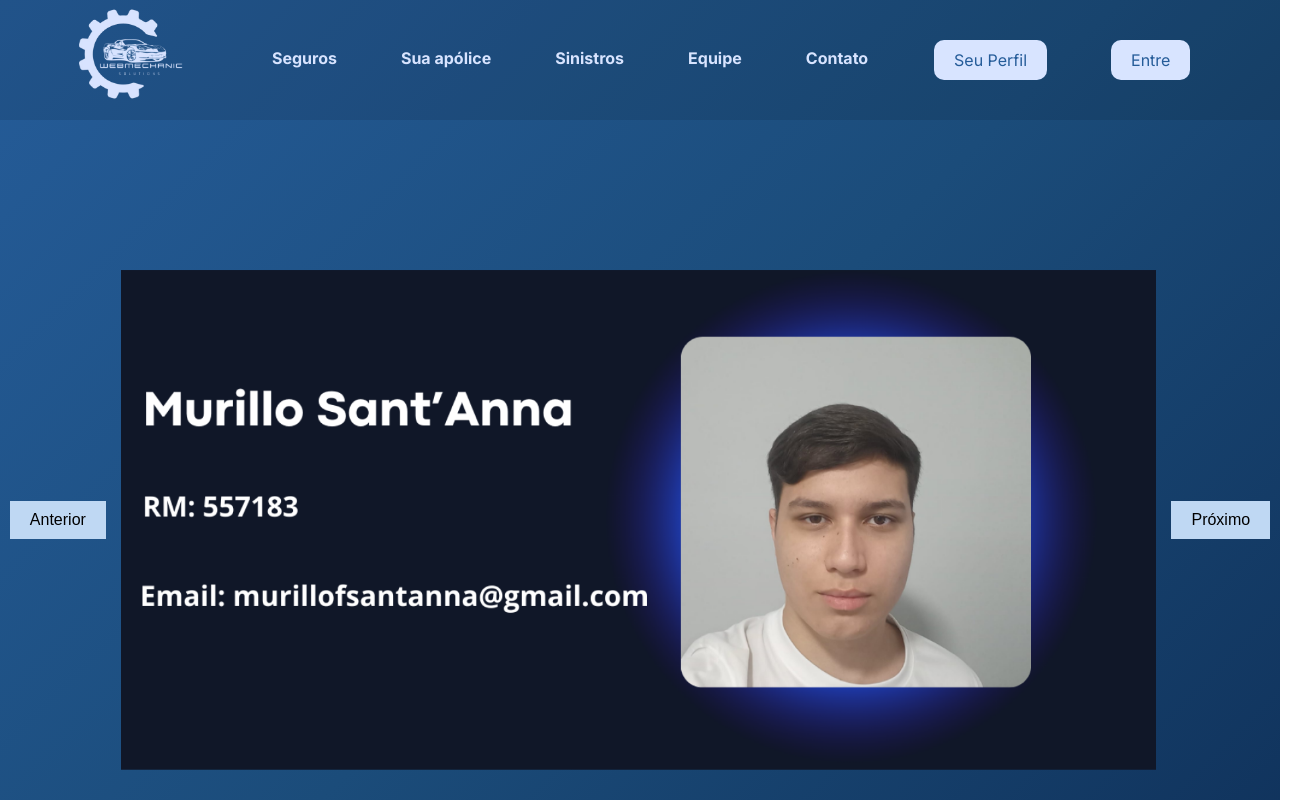
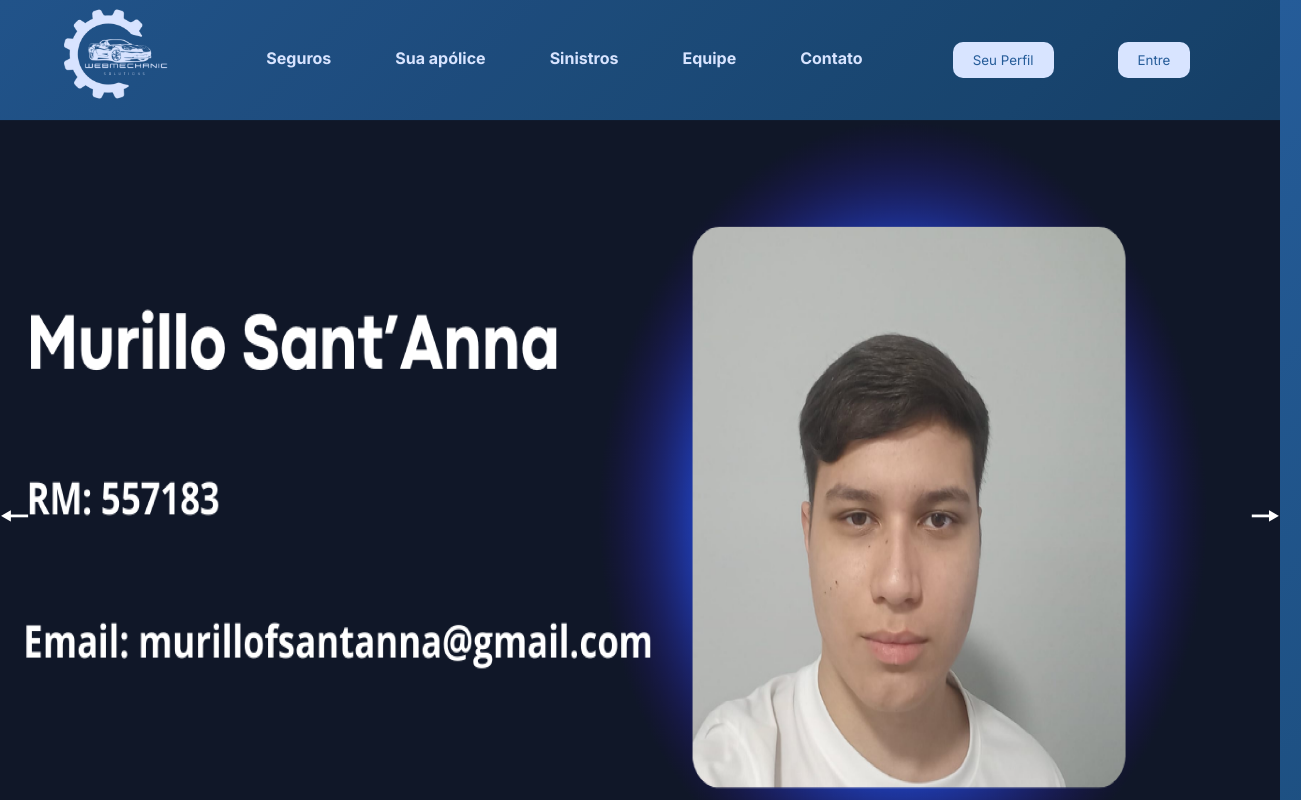
Before and after one commit to 1TDSPM-challenge/webmechanic, a React (Vite) app: page /equipe in a window 1280 px wide. Shown: the top 800 px of the page, 1301 px wide, since content can reach past the window. Built offline with nearby package versions, Linux system fonts and the light colour scheme.

Commit message:
Aumento do width do carrossel e texto do botão alterado.

```diff
--- a/src/pages/Equipe.tsx
+++ b/src/pages/Equipe.tsx
@@ -23,9 +23,9 @@ const Equipe: React.FC = () => {
 
   return (
     <div className="carousel">
-      <button onClick={handlePrev}>Anterior</button>
+      <button id='anterior' onClick={handlePrev}>🠔</button>
       <img src={images[currentIndex]} alt={`Slide ${currentIndex + 1}`} />
-      <button onClick={handleNext}>Próximo</button>
+      <button id='proximo' onClick={handleNext}>🠖</button>
     </div>
   );
 };
--- a/src/styles/Equipe.modules.css
+++ b/src/styles/Equipe.modules.css
@@ -3,24 +3,25 @@
     align-items: center;
     justify-content: center;
     height: 100vh;
+    width: 100%;
 
   }
 
   img {
     width:100%;
-    height: 500px;
-
-    margin: 0 15px;
+    height: 100%;
+    z-index: 1;
   }
 
-  button {
-    background-color: #bfd8f3;
+
+  #anterior, #proximo {
+    background-color: #bfd8f300;
     border: none;
+    margin: -50px;
     padding: 10px 20px;
-    font-size: 16px;
+    font-size: 35px;
     cursor: pointer;
+    z-index: 2;
+    color: #ffffff;
+
   }
-
-  button:hover {
-    background-color: #6cacf0;
-  }
```
